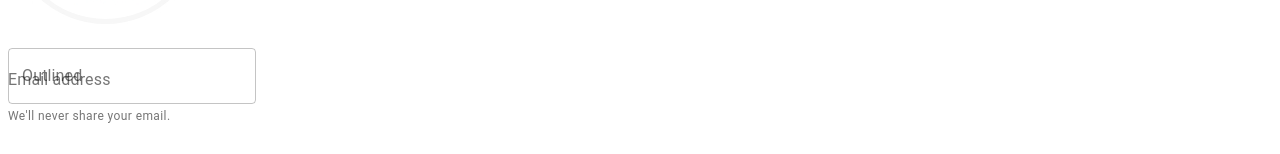
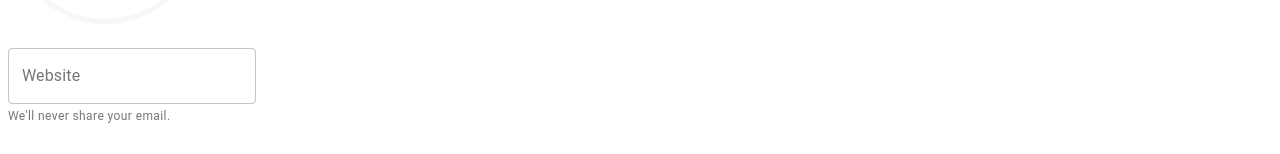
Before and after one commit to Samiur-UTI/GridTask, a React (Create React App) app: page / in a window 1280 px wide. Shown: the part 433-587 px from the top of the page. Built offline with nearby package versions, Linux system fonts and the light colour scheme.

Commit message:
image stuck

```diff
--- a/src/components/textInput/textinput.component.jsx
+++ b/src/components/textInput/textinput.component.jsx
@@ -1,11 +1,10 @@
 import React from 'react'
-import {FormControl,InputLabel,TextField,FormHelperText} from "@material-ui/core";
+import {FormControl,TextField,FormHelperText} from "@material-ui/core";
 export default function TextInput() {
     return (
         <div>
             <FormControl>
-                <InputLabel htmlFor="my-input">Email address</InputLabel>
-                <TextField label="Outlined" variant="outlined" />
+                <TextField label="Website" variant="outlined" />
                 <FormHelperText id="my-helper-text">We'll never share your email.</FormHelperText>
             </FormControl>
         </div>
--- a/src/page/pageheader/pageheader.page.scss
+++ b/src/page/pageheader/pageheader.page.scss
@@ -4,13 +4,13 @@
 
     .cover{
         display: block;
-    }
-    .cover > .photo {
-        height: 250px;
-        width: 100%;
-    }
-    .cover > .logo {
-        position: relative;
-        margin-bottom: 20px;
+        .photo {
+            position: relative;
+            height: 250px;
+            width: 100%;
+        }
+        .logo {
+            margin-bottom: 20px;
+        }
     }
 }
```
